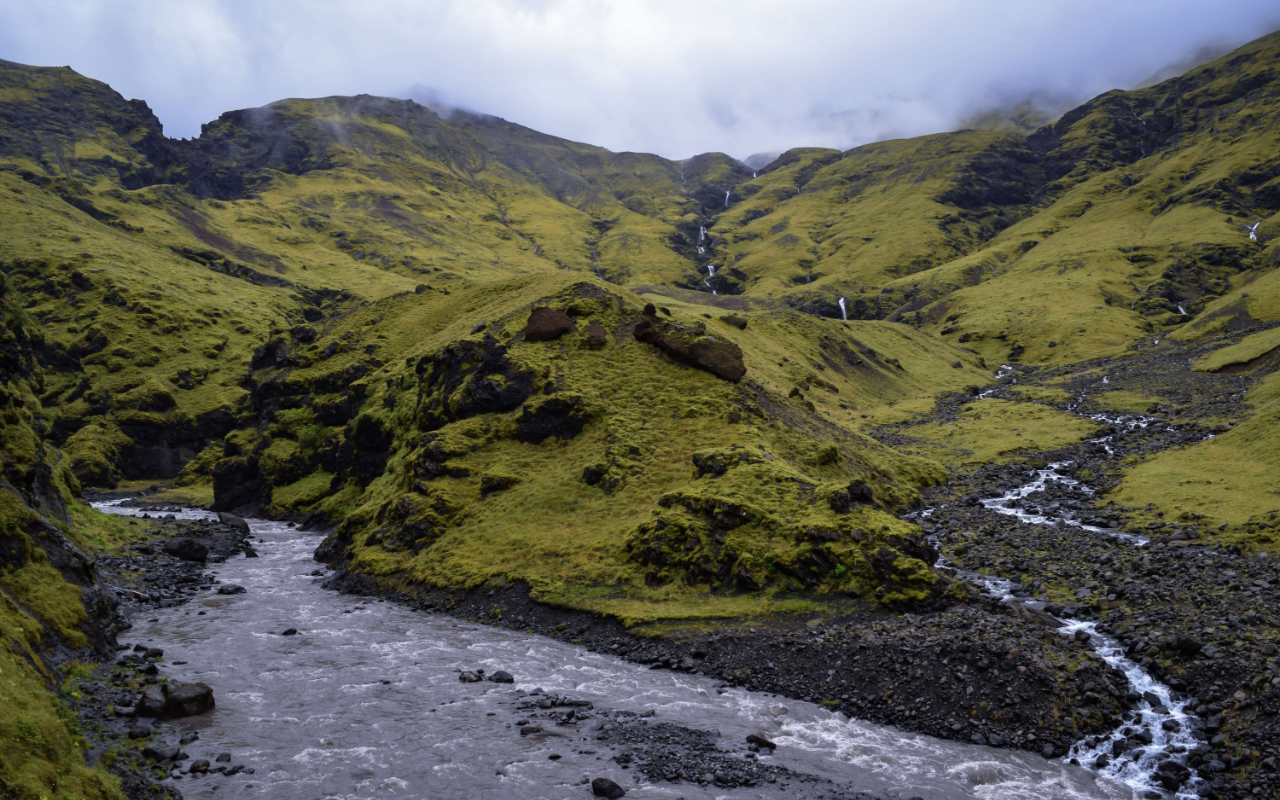
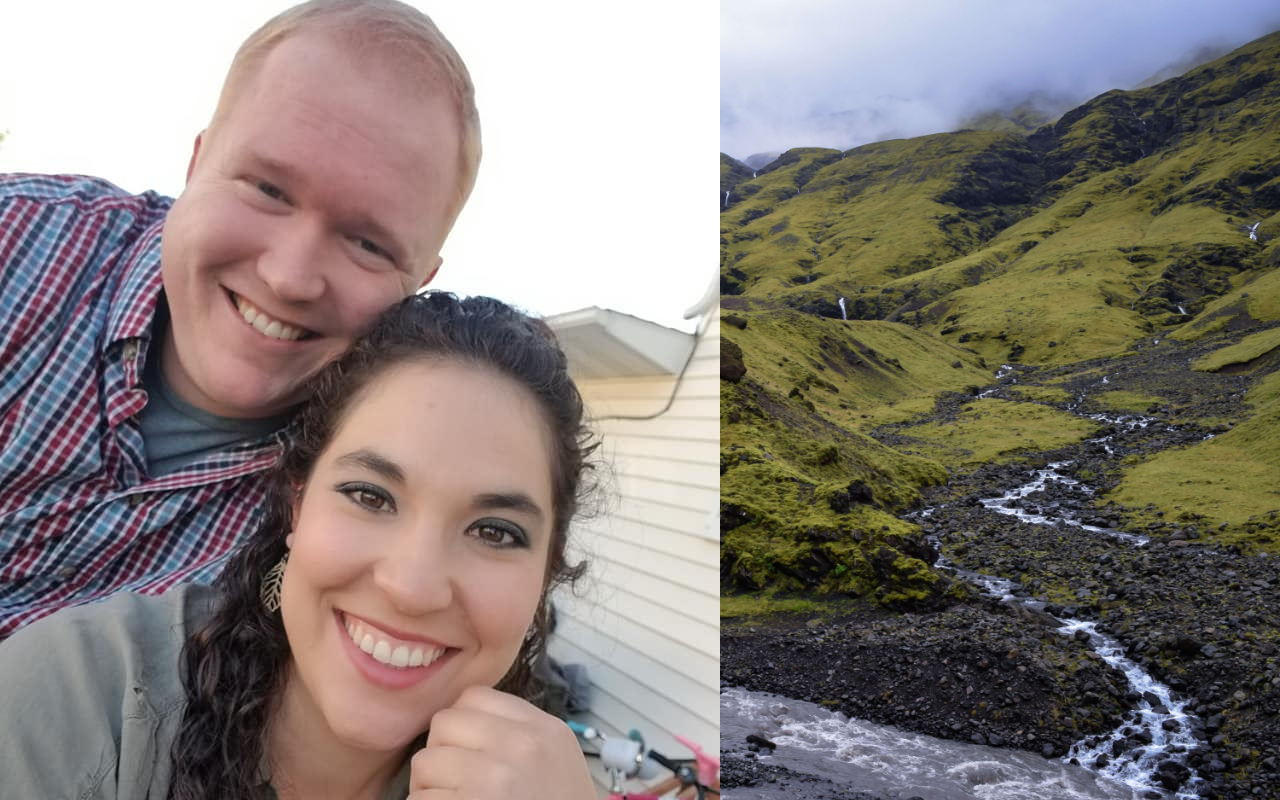
Before and after one commit to tsbarrett89/tb-portfolio, a React (Create React App) app: page / in a window 1280 px wide. Shown: the top 800 px of the page. Built offline with nearby package versions, Linux system fonts and the light colour scheme.

Commit message:
react-router, react-router-dom, styled-components dependencies, and Homepage.js component

```diff
--- a/package.json
+++ b/package.json
@@ -8,7 +8,10 @@
     "@testing-library/user-event": "^7.2.1",
     "react": "^16.13.1",
     "react-dom": "^16.13.1",
-    "react-scripts": "3.4.1"
+    "react-router": "^5.1.2",
+    "react-router-dom": "^5.1.2",
+    "react-scripts": "3.4.1",
+    "styled-components": "^5.1.0"
   },
   "scripts": {
     "start": "react-scripts start",
--- a/src/App.js
+++ b/src/App.js
@@ -1,10 +1,12 @@
 import React from 'react';
 import './App.css';
+
+import Homepage from './components/Homepage';
 
 function App() {
   return (
     <div>
-
+      <Homepage />
     </div>
   );
 }
--- /dev/null
+++ b/src/components/Homepage.js
@@ -0,0 +1,14 @@
+import React from 'react';
+
+import MePic from '../images/ciana-tom.jpg';
+
+const Homepage = () => {
+
+    return (
+        <div>
+            <img src={MePic} alt='Thomas Barrett' />
+        </div>
+    )
+}
+
+export default Homepage
```
Also changed, not shown: 1 other file (tests, documents, lock files or other folders).
